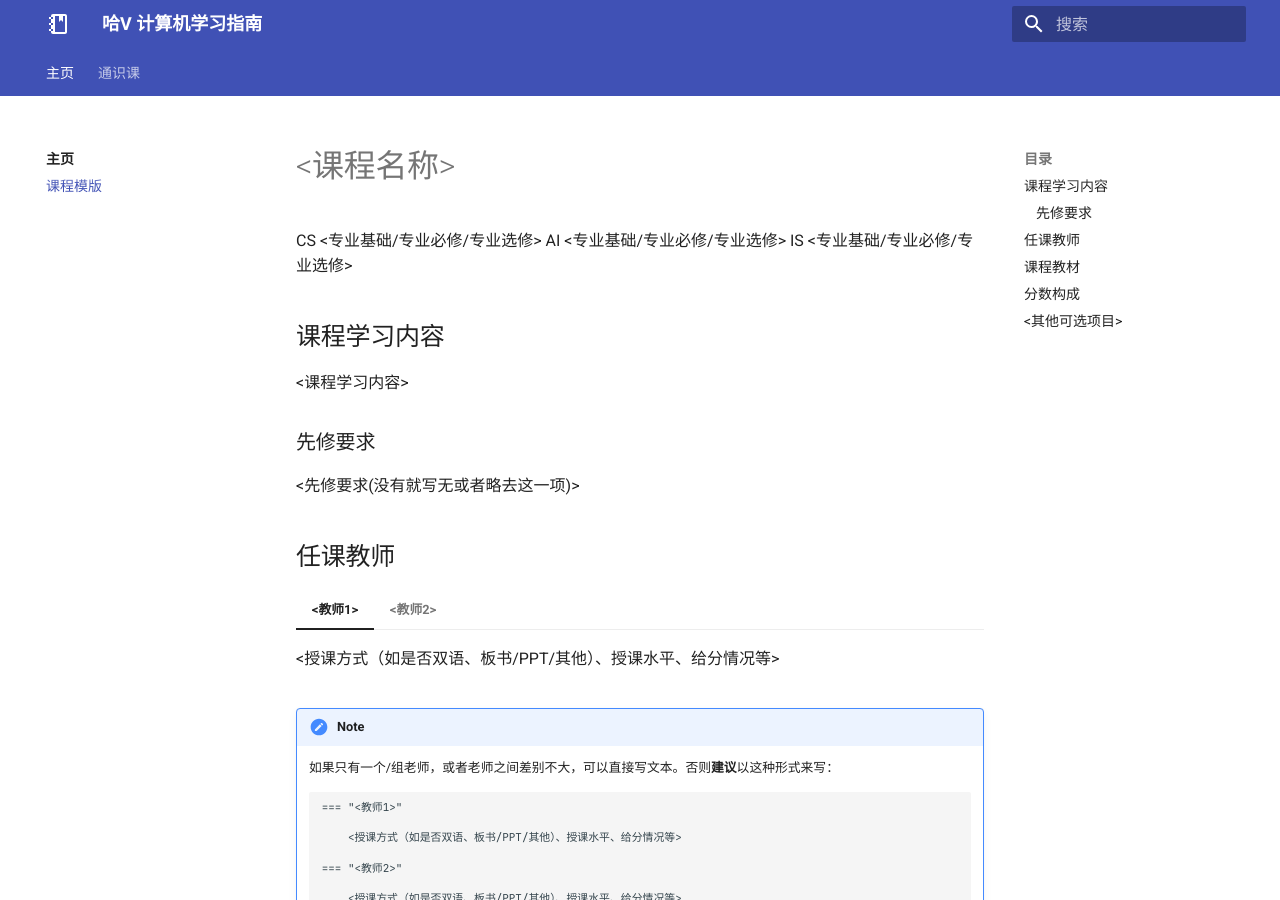
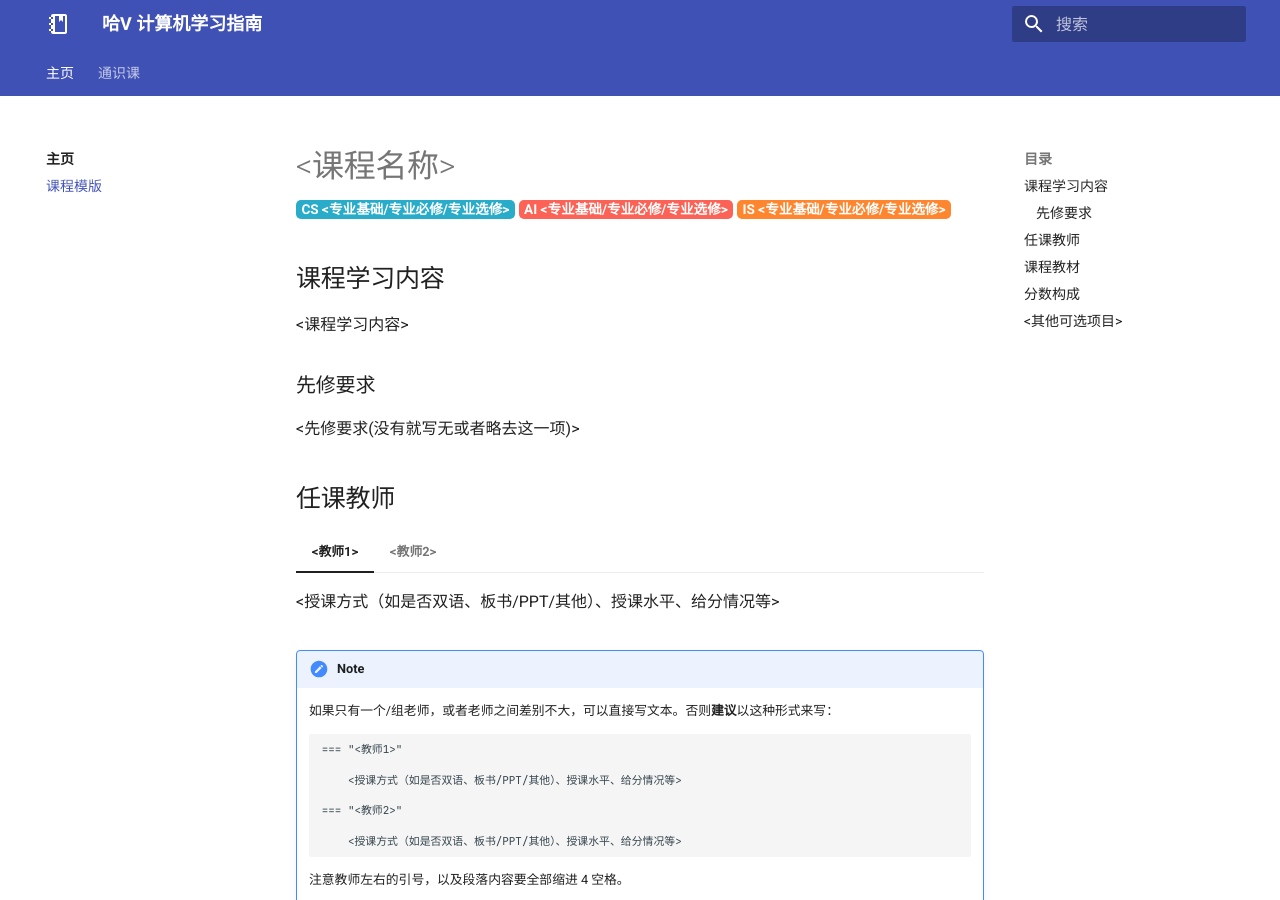
Before and after one commit to Fifth-Space/HITWH-CS, an MkDocs documentation site: the page built from docs/template.md, in a window 1280 px wide and 900 px high. Built offline with MkDocs 1.6.1 and Material for MkDocs 9.7.7, drawn with Linux system fonts in a browser that asks for light colours.

Commit message:
Update mkdocs.yml

```diff
--- a/mkdocs.yml
+++ b/mkdocs.yml
@@ -64,3 +64,6 @@ markdown_extensions:
       anchor_linenums: true
   - pymdownx.arithmatex:
       generic: true
+extra_css:
+  - https://fonts.googleapis.com/css?family=Noto+Serif+SC:300,300i,400,400i,700,700i&display=fallback
+  - css/custom.css
```
